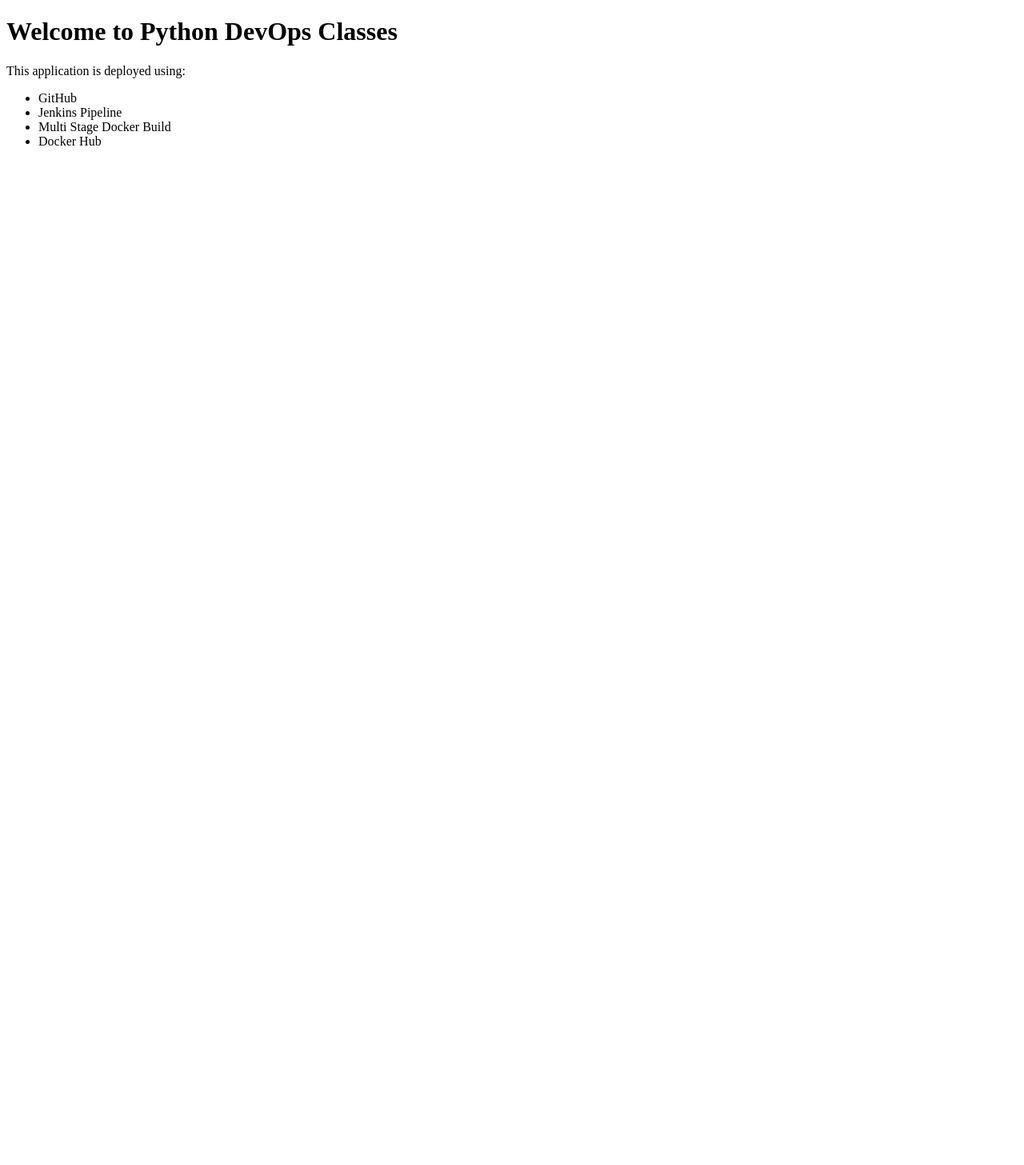
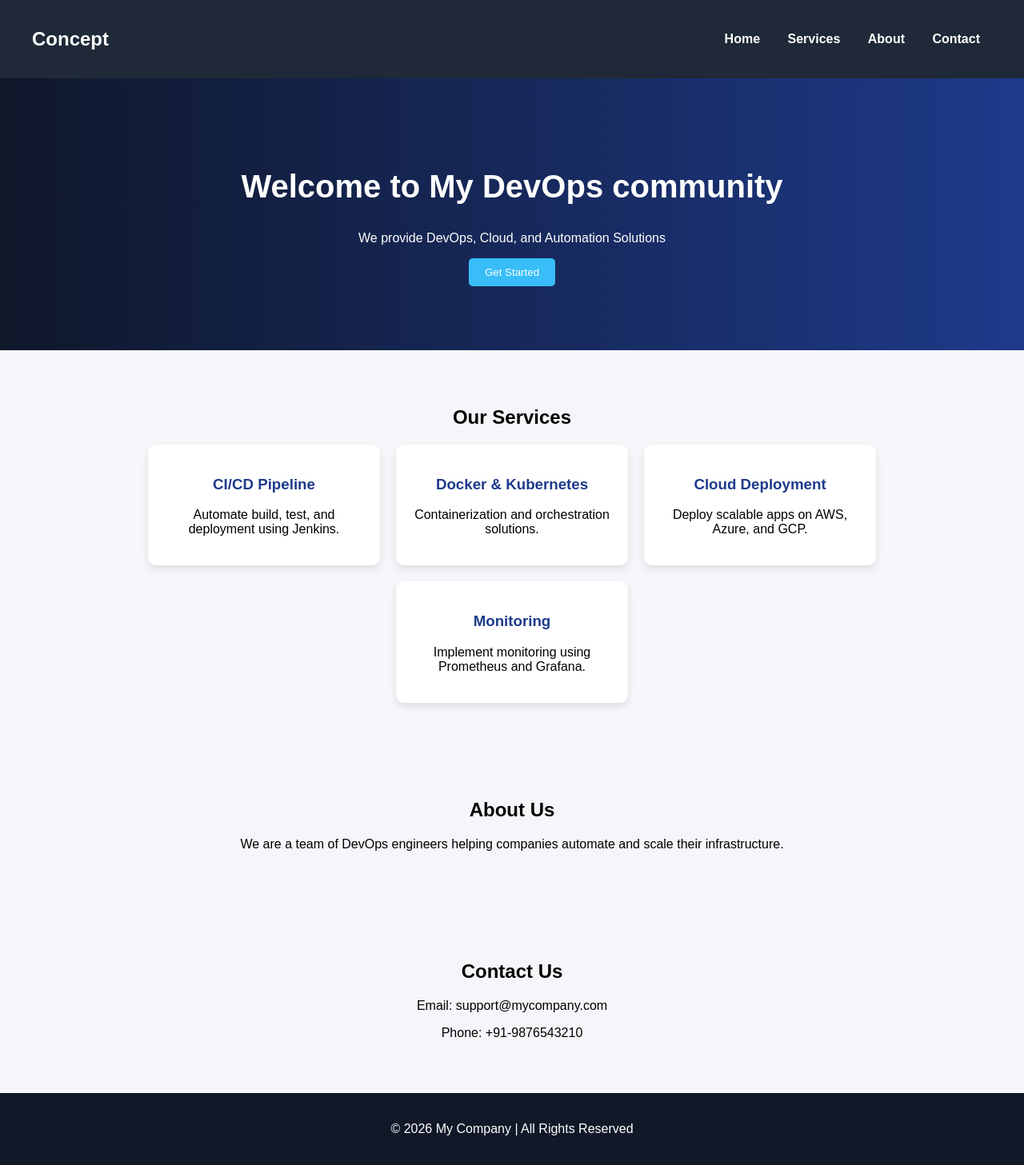
Before and after one commit to sridattaga/my-new-proj-python, a Flask app: page / in a window 1280 px wide. Shown: the whole page at 80% size. Before the commit the page ends 182 px from the top, so only its background shows below. Run offline with Flask 3, Linux system fonts and the light colour scheme.

Commit message:
Update index.html

```diff
--- a/templates/index.html
+++ b/templates/index.html
@@ -1,20 +1,148 @@
 <!DOCTYPE html>
-<html>
+<html lang="en">
 <head>
-    <title><B>DevOps Python App</B></title>
+    <meta charset="UTF-8">
+    <meta name="viewport" content="width=device-width, initial-scale=1.0">
+    <title>DevOps & Cloud Solutions</title>
+
+    <style>
+        body {
+            margin: 0;
+            font-family: Arial, sans-serif;
+            background-color: #f4f6f9;
+        }
+
+        header {
+            background-color: #1f2937;
+            color: white;
+            padding: 15px 40px;
+            display: flex;
+            justify-content: space-between;
+            align-items: center;
+        }
+
+        nav a {
+            color: white;
+            margin: 0 15px;
+            text-decoration: none;
+            font-weight: bold;
+        }
+
+        nav a:hover {
+            color: #38bdf8;
+        }
+
+        .hero {
+            background: linear-gradient(to right, #0f172a, #1e3a8a);
+            color: white;
+            padding: 80px 40px;
+            text-align: center;
+        }
+
+        .hero h1 {
+            font-size: 40px;
+        }
+
+        .section {
+            padding: 50px 40px;
+            text-align: center;
+        }
+
+        .cards {
+            display: flex;
+            justify-content: center;
+            gap: 20px;
+            flex-wrap: wrap;
+        }
+
+        .card {
+            background: white;
+            padding: 20px;
+            width: 250px;
+            border-radius: 10px;
+            box-shadow: 0 4px 10px rgba(0,0,0,0.1);
+        }
+
+        .card h3 {
+            color: #1e3a8a;
+        }
+
+        footer {
+            background-color: #111827;
+            color: white;
+            text-align: center;
+            padding: 20px;
+        }
+
+        button {
+            padding: 10px 20px;
+            border: none;
+            background-color: #38bdf8;
+            color: white;
+            border-radius: 5px;
+            cursor: pointer;
+        }
+
+        button:hover {
+            background-color: #0284c7;
+        }
+    </style>
 </head>
+
 <body>
 
-<h1>Welcome to Python DevOps Classes</h1>
+<header>
+    <h2>Concept</h2>
+    <nav>
+        <a href="#">Home</a>
+        <a href="#services">Services</a>
+        <a href="#about">About</a>
+        <a href="#contact">Contact</a>
+    </nav>
+</header>
 
-<p>This application is deployed using:</p>
+<section class="hero">
+    <h1>Welcome to My DevOps community</h1>
+    <p>We provide DevOps, Cloud, and Automation Solutions</p>
+    <button>Get Started</button>
+</section>
 
-<ul>
-<li>GitHub</li>
-<li>Jenkins Pipeline</li>
-<li>Multi Stage Docker Build</li>
-<li>Docker Hub</li>
-</ul>
+<section id="services" class="section">
+    <h2>Our Services</h2>
+    <div class="cards">
+        <div class="card">
+            <h3>CI/CD Pipeline</h3>
+            <p>Automate build, test, and deployment using Jenkins.</p>
+        </div>
+        <div class="card">
+            <h3>Docker & Kubernetes</h3>
+            <p>Containerization and orchestration solutions.</p>
+        </div>
+        <div class="card">
+            <h3>Cloud Deployment</h3>
+            <p>Deploy scalable apps on AWS, Azure, and GCP.</p>
+        </div>
+        <div class="card">
+            <h3>Monitoring</h3>
+            <p>Implement monitoring using Prometheus and Grafana.</p>
+        </div>
+    </div>
+</section>
+
+<section id="about" class="section">
+    <h2>About Us</h2>
+    <p>We are a team of DevOps engineers helping companies automate and scale their infrastructure.</p>
+</section>
+
+<section id="contact" class="section">
+    <h2>Contact Us</h2>
+    <p>Email: support@mycompany.com</p>
+    <p>Phone: +91-9876543210</p>
+</section>
+
+<footer>
+    <p>© 2026 My Company | All Rights Reserved</p>
+</footer>
 
 </body>
 </html>
```
